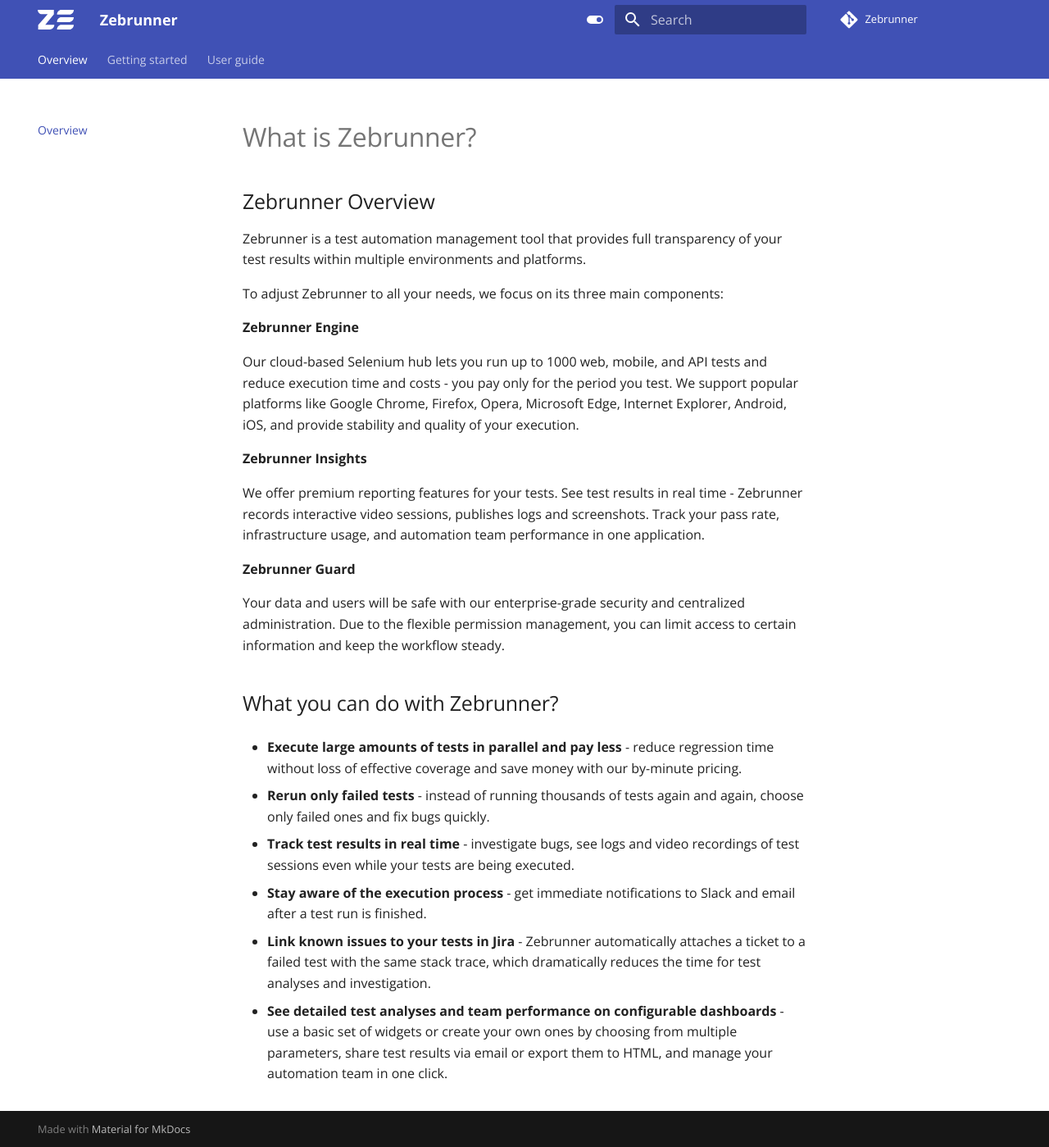
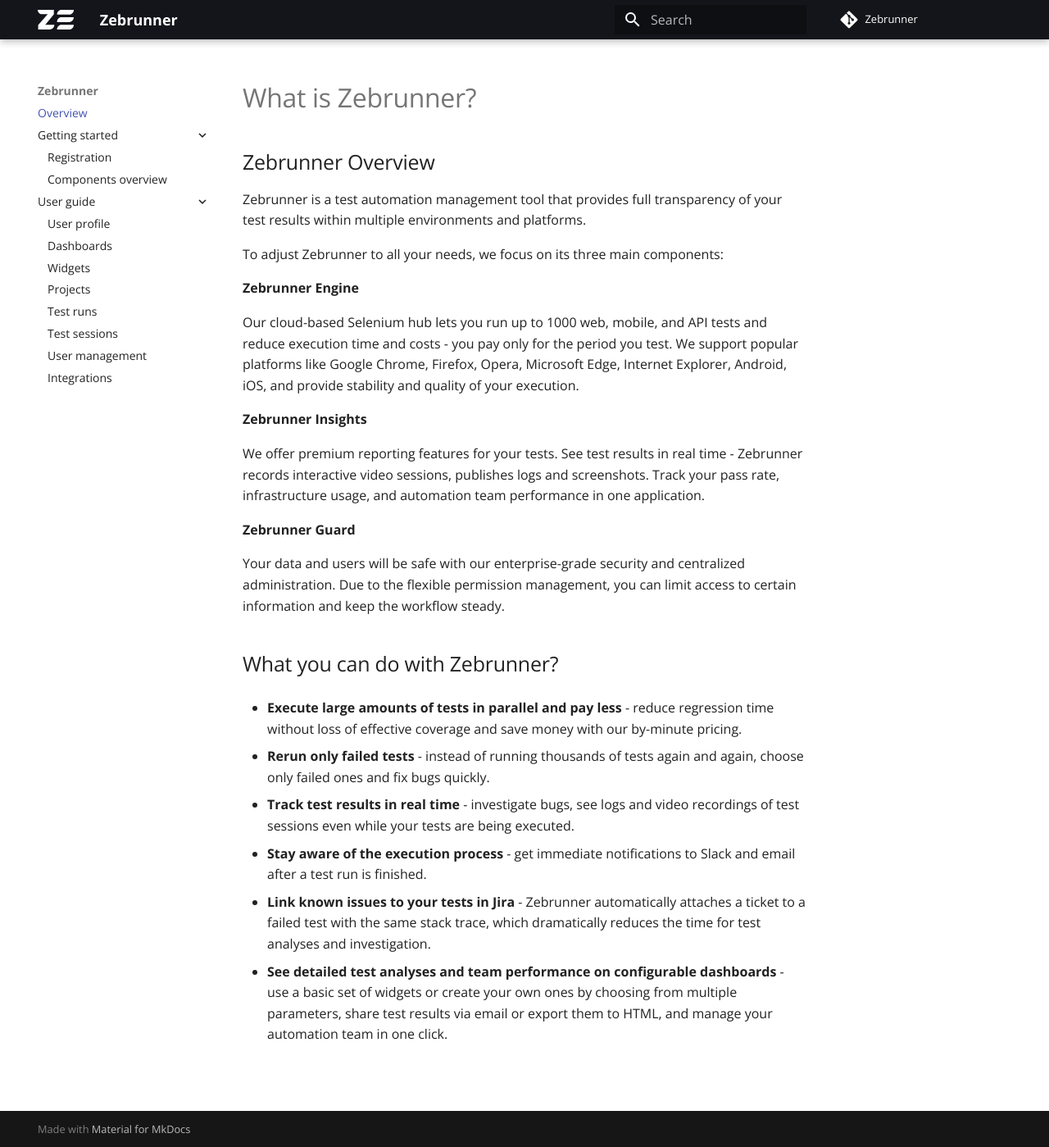
Before and after one commit to zebrunner/documentation-insiders, an MkDocs documentation site: the page built from docs/index.md, in a window 1280 px wide and 1399 px high. Shown: the whole window at 82% size. Built offline with MkDocs 1.6.1 and Material for MkDocs 9.7.7, drawn with Linux system fonts in a browser that asks for light colours; comment, search, counter and statistics services are not loaded.

Commit message:
Update mkdocs.yml

```diff
--- a/mkdocs.yml
+++ b/mkdocs.yml
@@ -30,17 +30,5 @@ theme:
     text: Open Sans
   features:
     - navigation.expand
-    - tabs
   palette:
-    - scheme: default
-      primary: indigo
-      accent: indigo
-      toggle:
-        icon: material/toggle-switch
-        name: Switch to light mode
-    - scheme: slate
-      primary: blue
-      accent: blue
-      toggle:
-        icon: material/toggle-switch-off-outline
-        name: Switch to dark mode
+    primary: black
```
